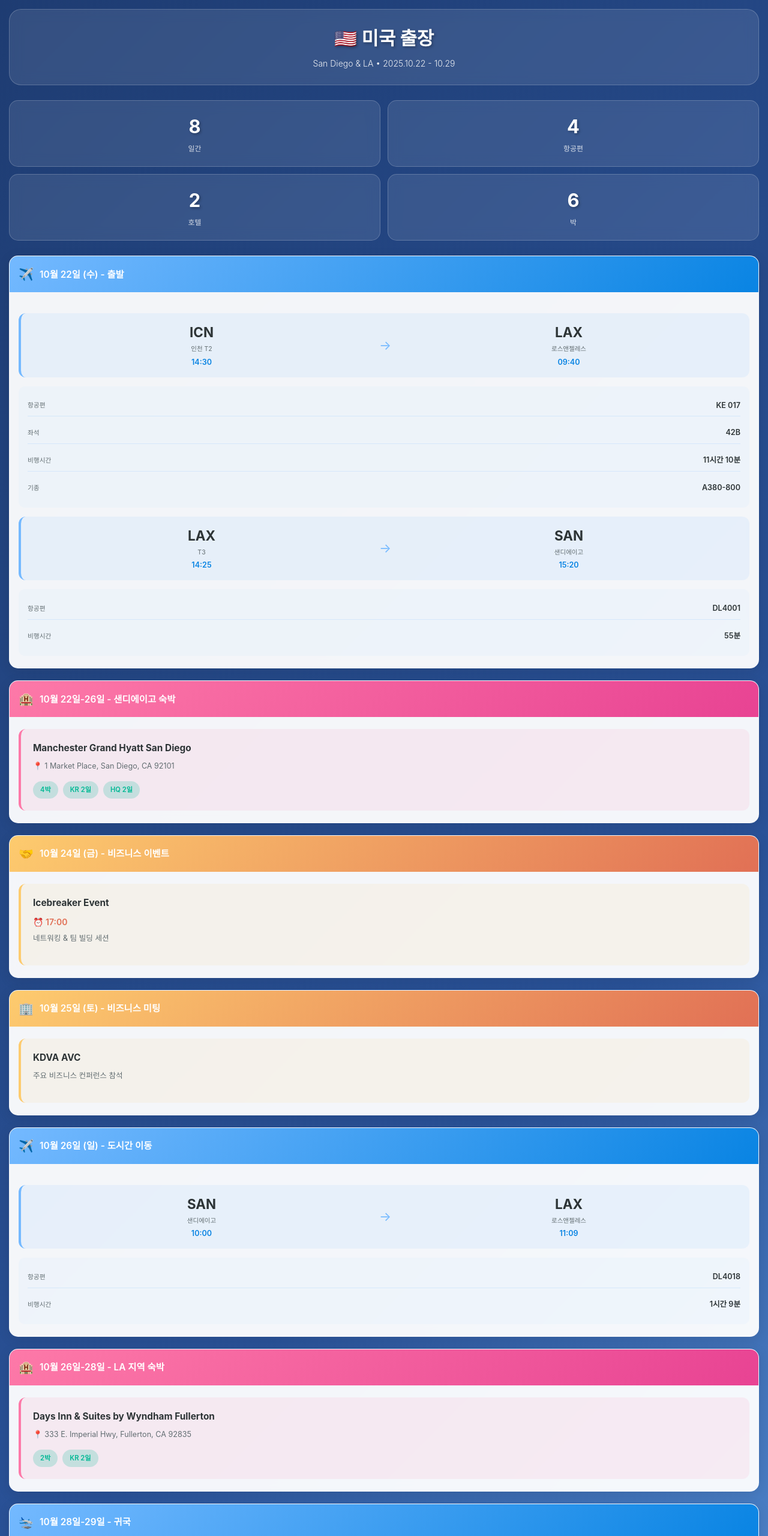
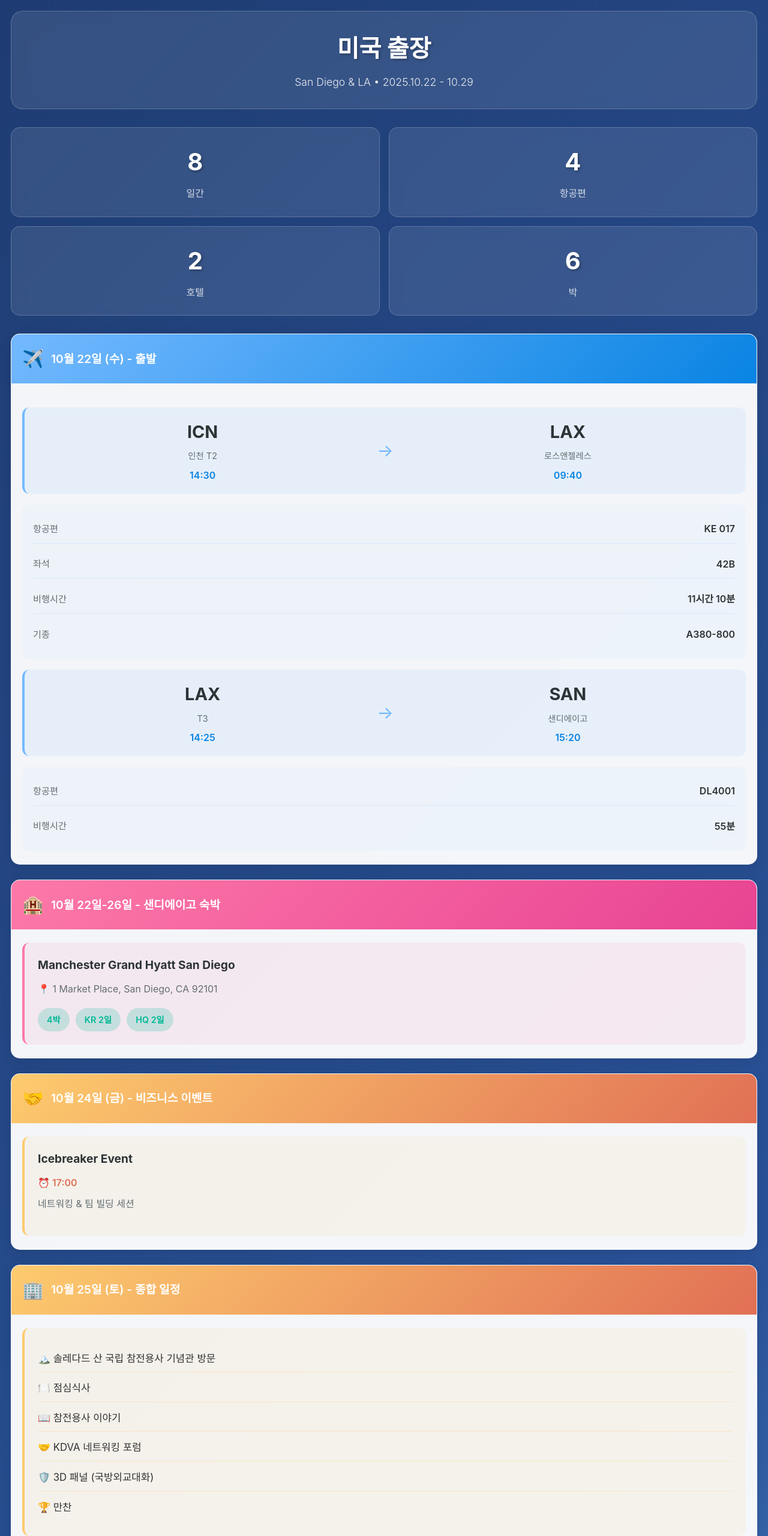
Before and after one commit to ohhmoon85-ops/USA-TDY, a plain HTML site: page index.html in a window 1280 px wide. Shown: the top 2560 px of the page at 60% size. Drawn offline with Linux system fonts and the light colour scheme.

Commit message:
Add files via upload

```diff
--- a/index.html
+++ b/index.html
@@ -16,20 +16,20 @@
             background: linear-gradient(135deg, #1e3c72 0%, #2a5298 50%, #74b9ff 100%);
             min-height: 100vh;
             color: #333;
-            font-size: 14px;
-            line-height: 1.5;
+            font-size: 16px; /* 14px에서 16px로 증가 */
+            line-height: 1.6; /* 1.5에서 1.6으로 증가 */
         }
 
         .container {
             max-width: 100%;
             margin: 0 auto;
-            padding: 15px;
+            padding: 18px; /* 15px에서 18px로 증가 */
         }
 
         header {
             text-align: center;
-            margin-bottom: 25px;
-            padding: 25px 15px;
+            margin-bottom: 30px; /* 25px에서 30px로 증가 */
+            padding: 30px 18px; /* 25px 15px에서 30px 18px로 증가 */
             background: rgba(255, 255, 255, 0.1);
             border-radius: 20px;
             backdrop-filter: blur(10px);
@@ -37,15 +37,15 @@
         }
 
         h1 {
-            font-size: 2.2em;
+            font-size: 2.5em; /* 2.2em에서 2.5em으로 증가 */
             color: white;
-            margin-bottom: 8px;
+            margin-bottom: 10px; /* 8px에서 10px로 증가 */
             text-shadow: 2px 2px 4px rgba(0,0,0,0.3);
             font-weight: 700;
         }
 
         .subtitle {
-            font-size: 1em;
+            font-size: 1.1em; /* 1em에서 1.1em으로 증가 */
             color: rgba(255, 255, 255, 0.9);
             font-weight: 300;
         }
@@ -53,13 +53,13 @@
         .summary-stats {
             display: grid;
             grid-template-columns: repeat(2, 1fr);
-            gap: 12px;
-            margin: 25px 0;
+            gap: 15px; /* 12px에서 15px로 증가 */
+            margin: 30px 0; /* 25px에서 30px로 증가 */
         }
 
         .stat-item {
             text-align: center;
-            padding: 20px 15px;
+            padding: 25px 18px; /* 20px 15px에서 25px 18px로 증가 */
             background: rgba(255, 255, 255, 0.1);
             border-radius: 15px;
             backdrop-filter: blur(10px);
@@ -67,7 +67,7 @@
         }
 
         .stat-number {
-            font-size: 2.2em;
+            font-size: 2.5em; /* 2.2em에서 2.5em으로 증가 */
             font-weight: bold;
             color: white;
             text-shadow: 2px 2px 4px rgba(0,0,0,0.3);
@@ -75,18 +75,18 @@
 
         .stat-label {
             color: rgba(255, 255, 255, 0.8);
-            font-size: 0.85em;
-            margin-top: 5px;
+            font-size: 1em; /* 0.85em에서 1em으로 증가 */
+            margin-top: 8px; /* 5px에서 8px로 증가 */
         }
 
         .timeline {
             position: relative;
-            margin: 25px 0;
+            margin: 30px 0; /* 25px에서 30px로 증가 */
         }
 
         .timeline-item {
             position: relative;
-            margin-bottom: 20px;
+            margin-bottom: 25px; /* 20px에서 25px로 증가 */
             background: rgba(255, 255, 255, 0.95);
             border-radius: 15px;
             box-shadow: 0 4px 20px rgba(0,0,0,0.1);
@@ -96,14 +96,14 @@
         }
 
         .date-header {
-            padding: 15px;
+            padding: 18px; /* 15px에서 18px로 증가 */
             background: linear-gradient(135deg, #74b9ff, #0984e3);
             color: white;
-            font-size: 1.1em;
+            font-size: 1.2em; /* 1.1em에서 1.2em으로 증가 */
             font-weight: 600;
             display: flex;
             align-items: center;
-            gap: 10px;
+            gap: 12px; /* 10px에서 12px로 증가 */
         }
 
         .flight-header { background: linear-gradient(135deg, #74b9ff, #0984e3); }
@@ -111,15 +111,15 @@
         .event-header { background: linear-gradient(135deg, #fdcb6e, #e17055); }
 
         .content {
-            padding: 20px 15px;
+            padding: 22px 18px; /* 20px 15px에서 22px 18px로 증가 */
         }
 
         .flight-route {
             display: flex;
             align-items: center;
             justify-content: space-between;
-            margin: 15px 0;
-            padding: 15px;
+            margin: 18px 0; /* 15px에서 18px로 증가 */
+            padding: 18px; /* 15px에서 18px로 증가 */
             background: rgba(116, 185, 255, 0.1);
             border-radius: 12px;
             border-left: 4px solid #74b9ff;
@@ -131,36 +131,36 @@
         }
 
         .airport-code {
-            font-size: 1.6em;
+            font-size: 1.8em; /* 1.6em에서 1.8em으로 증가 */
             font-weight: bold;
             color: #2d3436;
         }
 
         .airport-name {
-            font-size: 0.75em;
+            font-size: 0.9em; /* 0.75em에서 0.9em으로 증가 */
             color: #636e72;
-            margin-top: 3px;
+            margin-top: 5px;
         }
 
         .airport-time {
-            font-size: 0.9em;
+            font-size: 1em; /* 0.9em에서 1em으로 증가 */
             font-weight: 600;
             color: #0984e3;
-            margin-top: 5px;
+            margin-top: 8px; /* 5px에서 8px로 증가 */
         }
 
         .flight-arrow {
-            font-size: 1.5em;
+            font-size: 1.8em; /* 1.5em에서 1.8em으로 증가 */
             color: #74b9ff;
-            margin: 0 10px;
+            margin: 0 12px; /* 0 10px에서 0 12px로 증가 */
         }
 
         .flight-details {
             display: grid;
-            grid-template-columns: repeat(2, 1fr);
-            gap: 10px;
-            margin-top: 15px;
-            padding: 15px;
+            grid-template-columns: 1fr;
+            gap: 12px; /* 10px에서 12px로 증가 */
+            margin-top: 18px; /* 15px에서 18px로 증가 */
+            padding: 18px; /* 15px에서 18px로 증가 */
             background: rgba(116, 185, 255, 0.05);
             border-radius: 10px;
         }
@@ -169,9 +169,9 @@
             display: flex;
             justify-content: space-between;
             align-items: center;
-            padding: 8px 0;
+            padding: 10px 0; /* 8px에서 10px로 증가 */
             border-bottom: 1px solid rgba(116, 185, 255, 0.2);
-            font-size: 0.9em;
+            font-size: 1em; /* 0.9em에서 1em으로 증가 */
         }
 
         .detail-item:last-child {
@@ -180,7 +180,7 @@
 
         .detail-label {
             color: #636e72;
-            font-size: 0.85em;
+            font-size: 0.95em; /* 0.85em에서 0.95em으로 증가 */
         }
 
         .detail-value {
@@ -191,35 +191,35 @@
         .hotel-info {
             background: rgba(253, 121, 168, 0.1);
             border-radius: 12px;
-            padding: 20px;
+            padding: 22px; /* 20px에서 22px로 증가 */
             border-left: 4px solid #fd79a8;
         }
 
         .hotel-name {
             font-weight: bold;
-            font-size: 1.1em;
+            font-size: 1.2em; /* 1.1em에서 1.2em으로 증가 */
             color: #2d3436;
-            margin-bottom: 10px;
+            margin-bottom: 12px; /* 10px에서 12px로 증가 */
         }
 
         .address {
             color: #636e72;
-            margin-bottom: 15px;
-            font-size: 0.9em;
+            margin-bottom: 18px; /* 15px에서 18px로 증가 */
+            font-size: 1em; /* 0.9em에서 1em으로 증가 */
         }
 
         .payment-badges {
             display: flex;
             flex-wrap: wrap;
-            gap: 8px;
+            gap: 10px; /* 8px에서 10px로 증가 */
         }
 
         .payment-badge {
             display: inline-block;
-            padding: 6px 12px;
+            padding: 8px 15px; /* 6px 12px에서 8px 15px로 증가 */
             background: rgba(0, 184, 148, 0.2);
             border-radius: 20px;
-            font-size: 0.8em;
+            font-size: 0.9em; /* 0.8em에서 0.9em으로 증가 */
             color: #00b894;
             font-weight: 600;
         }
@@ -227,63 +227,64 @@
         .event-info {
             background: rgba(253, 203, 110, 0.1);
             border-radius: 12px;
-            padding: 20px;
+            padding: 22px; /* 20px에서 22px로 증가 */
             border-left: 4px solid #fdcb6e;
         }
 
         .event-name {
             font-weight: bold;
-            font-size: 1.1em;
+            font-size: 1.2em; /* 1.1em에서 1.2em으로 증가 */
             color: #2d3436;
-            margin-bottom: 10px;
+            margin-bottom: 12px; /* 10px에서 12px로 증가 */
         }
 
         .event-time {
             color: #e17055;
             font-weight: 600;
-            margin-bottom: 8px;
+            margin-bottom: 10px; /* 8px에서 10px로 증가 */
+            font-size: 1em;
         }
 
         .cards-section {
-            margin: 30px 0;
+            margin: 35px 0; /* 30px에서 35px로 증가 */
         }
 
         .info-card {
             background: rgba(255, 255, 255, 0.95);
             border-radius: 15px;
-            padding: 20px;
-            margin-bottom: 20px;
+            padding: 25px; /* 20px에서 25px로 증가 */
+            margin-bottom: 25px; /* 20px에서 25px로 증가 */
             box-shadow: 0 4px 20px rgba(0,0,0,0.1);
             backdrop-filter: blur(10px);
             border: 1px solid rgba(255, 255, 255, 0.2);
         }
 
         .card-title {
-            font-size: 1.3em;
+            font-size: 1.4em; /* 1.3em에서 1.4em으로 증가 */
             font-weight: bold;
-            margin-bottom: 15px;
+            margin-bottom: 18px; /* 15px에서 18px로 증가 */
             color: #2d3436;
             display: flex;
             align-items: center;
-            gap: 10px;
+            gap: 12px; /* 10px에서 12px로 증가 */
         }
 
         .ticket-details {
             background: linear-gradient(45deg, #74b9ff, #0984e3);
             color: white;
             border-radius: 12px;
-            padding: 20px;
-            margin: 15px 0;
+            padding: 22px; /* 20px에서 22px로 증가 */
+            margin: 18px 0; /* 15px에서 18px로 증가 */
         }
 
         .ticket-row {
             display: flex;
             justify-content: space-between;
             align-items: center;
-            margin: 12px 0;
-            padding: 8px 0;
+            margin: 15px 0; /* 12px에서 15px로 증가 */
+            padding: 10px 0; /* 8px에서 10px로 증가 */
             border-bottom: 1px solid rgba(255,255,255,0.2);
-            font-size: 0.95em;
+            font-size: 1.05em; /* 0.95em에서 1.05em으로 증가 */
         }
 
         .ticket-row:last-child {
@@ -291,37 +292,37 @@
         }
 
         .checklist {
-            line-height: 1.8;
+            line-height: 1.9; /* 1.8에서 1.9로 증가 */
         }
 
         .checklist-item {
-            margin: 8px 0;
-            font-size: 0.95em;
+            margin: 10px 0; /* 8px에서 10px로 증가 */
+            font-size: 1.05em; /* 0.95em에서 1.05em으로 증가 */
         }
 
         .time-display {
-            font-size: 1.1em;
+            font-size: 1.2em; /* 1.1em에서 1.2em으로 증가 */
             font-weight: bold;
-            margin-top: 15px;
+            margin-top: 18px; /* 15px에서 18px로 증가 */
             color: #74b9ff;
-            padding: 15px;
+            padding: 18px; /* 15px에서 18px로 증가 */
             background: rgba(116, 185, 255, 0.1);
             border-radius: 10px;
             text-align: center;
         }
 
         .baggage-info {
-            margin: 15px 0;
+            margin: 18px 0; /* 15px에서 18px로 증가 */
         }
 
         .baggage-item {
             display: flex;
             justify-content: space-between;
             align-items: center;
-            margin: 10px 0;
-            padding: 10px 0;
+            margin: 12px 0; /* 10px에서 12px로 증가 */
+            padding: 12px 0; /* 10px에서 12px로 증가 */
             border-bottom: 1px solid #eee;
-            font-size: 0.9em;
+            font-size: 1em; /* 0.9em에서 1em으로 증가 */
         }
 
         .baggage-item:last-child {
@@ -329,39 +330,42 @@
         }
 
         .icon {
-            font-size: 1.3em;
+            font-size: 1.5em; /* 1.3em에서 1.5em으로 증가 */
         }
 
         .highlight {
             background: rgba(253, 203, 110, 0.3);
-            padding: 2px 6px;
+            padding: 3px 8px; /* 2px 6px에서 3px 8px로 증가 */
             border-radius: 4px;
             font-weight: 600;
         }
 
-        /* 모바일 스크롤 개선 */
-        .flight-details {
-            grid-template-columns: 1fr;
+        /* 터치 친화적 버튼 스타일 */
+        .timeline-item {
+            min-height: 48px; /* 44px에서 48px로 증가 */
         }
 
-        /* 터치 친화적 버튼 스타일 */
-        .timeline-item {
-            min-height: 44px; /* iOS 권장 터치 영역 */
+        /* 작은 화면에서의 추가 최적화 */
+        @media (max-width: 375px) {
+            body { font-size: 15px; } /* 13px에서 15px로 증가 */
+            h1 { font-size: 2.2em; } /* 2em에서 2.2em으로 증가 */
+            .stat-number { font-size: 2.2em; } /* 2em에서 2.2em으로 증가 */
+            .airport-code { font-size: 1.6em; } /* 1.4em에서 1.6em으로 증가 */
+            .container { padding: 15px; }
         }
 
-        /* 폰트 크기 조정 */
-        @media (max-width: 375px) {
-            body { font-size: 13px; }
-            h1 { font-size: 2em; }
-            .stat-number { font-size: 2em; }
-            .airport-code { font-size: 1.4em; }
+        /* 매우 작은 화면에서의 최적화 */
+        @media (max-width: 320px) {
+            body { font-size: 14px; }
+            .container { padding: 12px; }
+            .stat-item { padding: 20px 15px; }
         }
     </style>
 </head>
 <body>
     <div class="container">
         <header>
-            <h1>🇺🇸 미국 출장</h1>
+            <h1>미국 출장</h1>
             <div class="subtitle">San Diego & LA • 2025.10.22 - 10.29</div>
         </header>
 
@@ -488,12 +492,18 @@
             <div class="timeline-item">
                 <div class="date-header event-header">
                     <span class="icon">🏢</span>
-                    10월 25일 (토) - 비즈니스 미팅
+                    10월 25일 (토) - 종합 일정
                 </div>
                 <div class="content">
                     <div class="event-info">
-                        <div class="event-name">KDVA AVC</div>
-                        <div class="address">주요 비즈니스 컨퍼런스 참석</div>
+                        <div class="checklist" style="margin-top: 15px; line-height: 1.7;">
+                            <div class="checklist-item" style="margin: 12px 0; border-bottom: 1px solid rgba(253, 203, 110, 0.3); padding-bottom: 8px;">🏔️ 솔레다드 산 국립 참전용사 기념관 방문</div>
+                            <div class="checklist-item" style="margin: 12px 0; border-bottom: 1px solid rgba(253, 203, 110, 0.3); padding-bottom: 8px;">🍽️ 점심식사</div>
+                            <div class="checklist-item" style="margin: 12px 0; border-bottom: 1px solid rgba(253, 203, 110, 0.3); padding-bottom: 8px;">📖 참전용사 이야기</div>
+                            <div class="checklist-item" style="margin: 12px 0; border-bottom: 1px solid rgba(253, 203, 110, 0.3); padding-bottom: 8px;">🤝 KDVA 네트워킹 포럼</div>
+                            <div class="checklist-item" style="margin: 12px 0; border-bottom: 1px solid rgba(253, 203, 110, 0.3); padding-bottom: 8px;">🛡️ 3D 패널 (국방외교대화)</div>
+                            <div class="checklist-item" style="margin: 12px 0;">🏆 만찬</div>
+                        </div>
                     </div>
                 </div>
             </div>
@@ -531,7 +541,7 @@
                 </div>
             </div>
 
-            <!-- 풀러턴 호텔 -->
+            <!-- 풀러튼 호텔 -->
             <div class="timeline-item">
                 <div class="date-header hotel-header">
                     <span class="icon">🏨</span>
@@ -628,7 +638,7 @@
                         <span><strong>1개 (10kg, 115cm)</strong></span>
                     </div>
                 </div>
-                <div style="margin-top: 15px; padding: 12px; background: rgba(0, 184, 148, 0.1); border-radius: 8px; font-size: 0.9em; color: #00b894;">
+                <div style="margin-top: 18px; padding: 15px; background: rgba(0, 184, 148, 0.1); border-radius: 8px; font-size: 1em; color: #00b894;">
                     ✅ 모든 수하물 무료 허용
                 </div>
             </div>
@@ -650,10 +660,10 @@
 
             <div class="info-card">
                 <div class="card-title">
-                    <span>🌏</span>
+                    <span>🌎</span>
                     시차 정보
                 </div>
-                <p><strong>캘리포니아:</strong> 한국 대비 -16시간 (PDT)</p>
+                <p style="font-size: 1em;"><strong>캘리포니아:</strong> 한국 대비 -16시간 (PDT)</p>
                 <div id="timeDisplay" class="time-display"></div>
             </div>
         </div>
```
